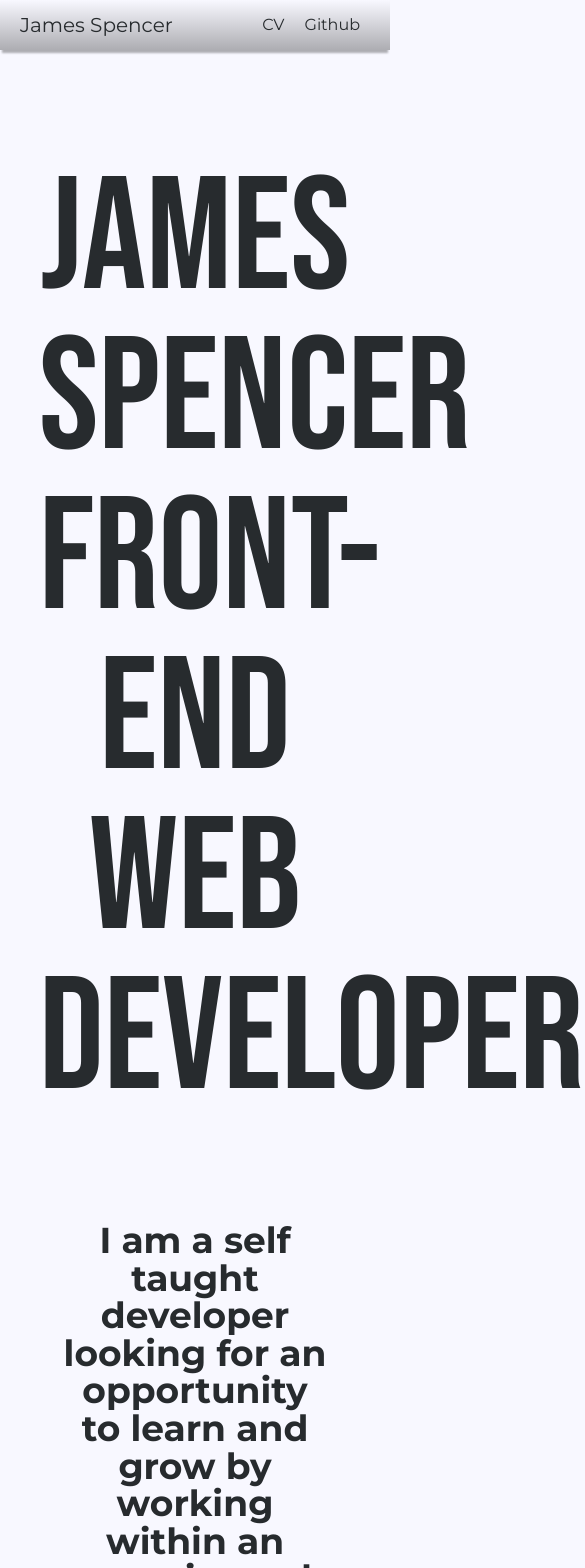
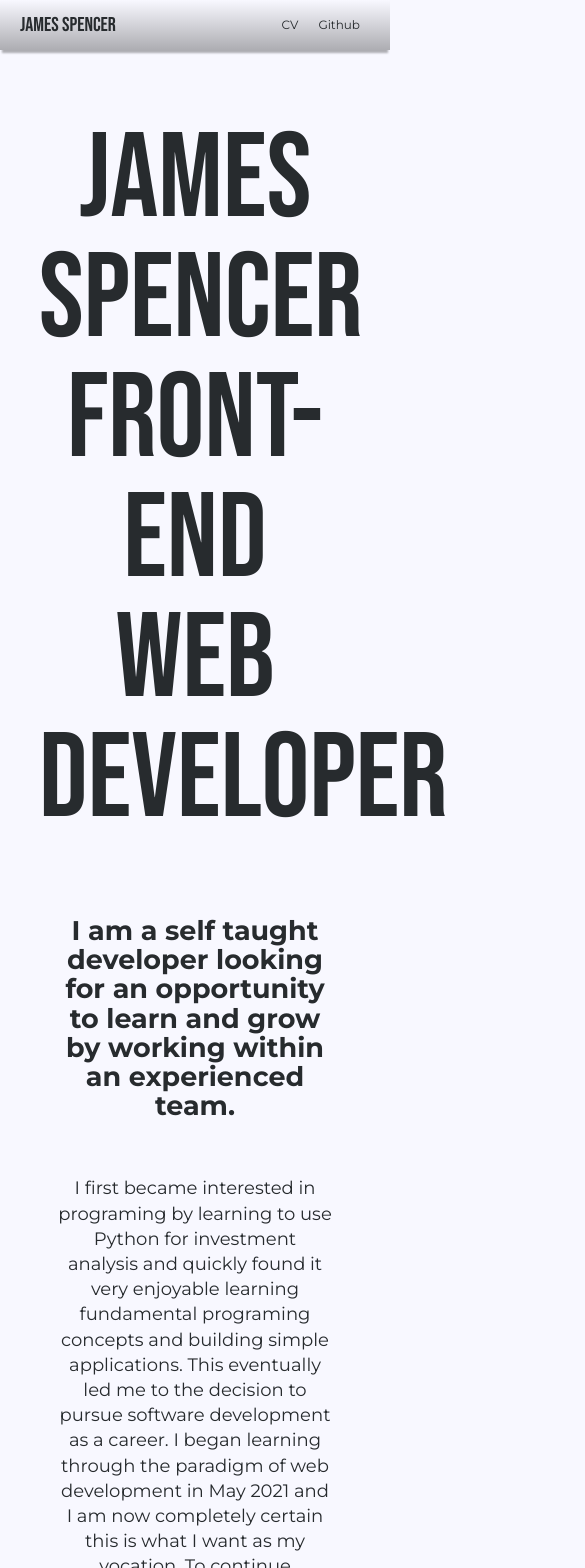
Before and after one commit to jkcswd/Portfolio-Website, a React (Create React App) app: page / in a window 390 px wide. Shown: the top 1568 px of the page, 585 px wide, since content can reach past the window. Built offline with nearby package versions, Linux system fonts and the light colour scheme.

Commit message:
Adjust heading font, add media query

```diff
--- a/src/index.css
+++ b/src/index.css
@@ -78,8 +78,13 @@ body {
   height: 100%;
 }
 
+h1 {
+  font-family: 'Bebas Neue', cursive;
+}
+
 p {
   line-height: 1.4em;
+  font-size: 1.5em;
 }
 
 a {
@@ -91,3 +96,9 @@ strong {
   font-weight: bold;
   font-size: 1.5em;
 }
+
+@media screen and (max-width: 400px) {
+  html {
+    font-size: 0.75em;
+  }
+}
```
